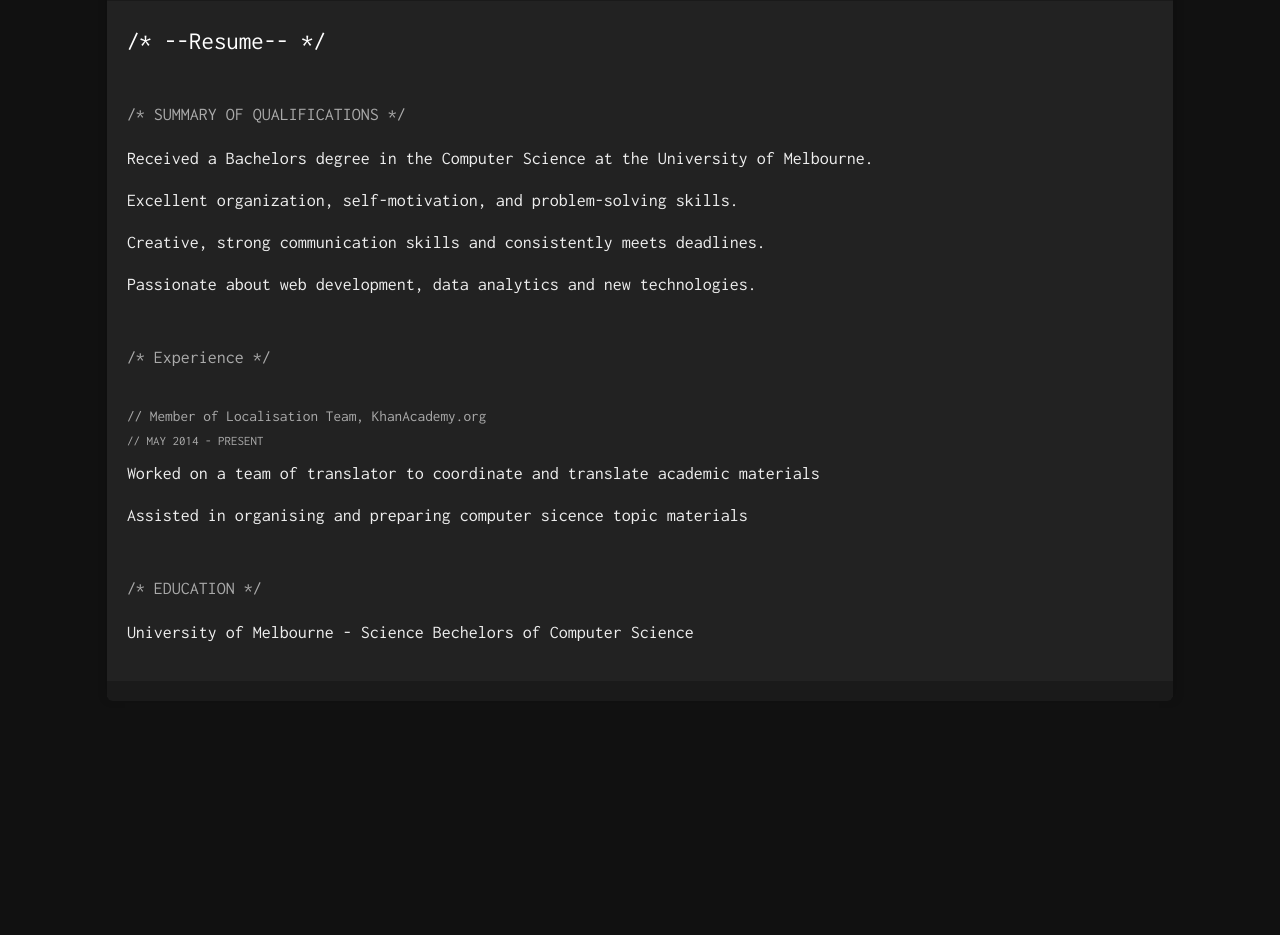
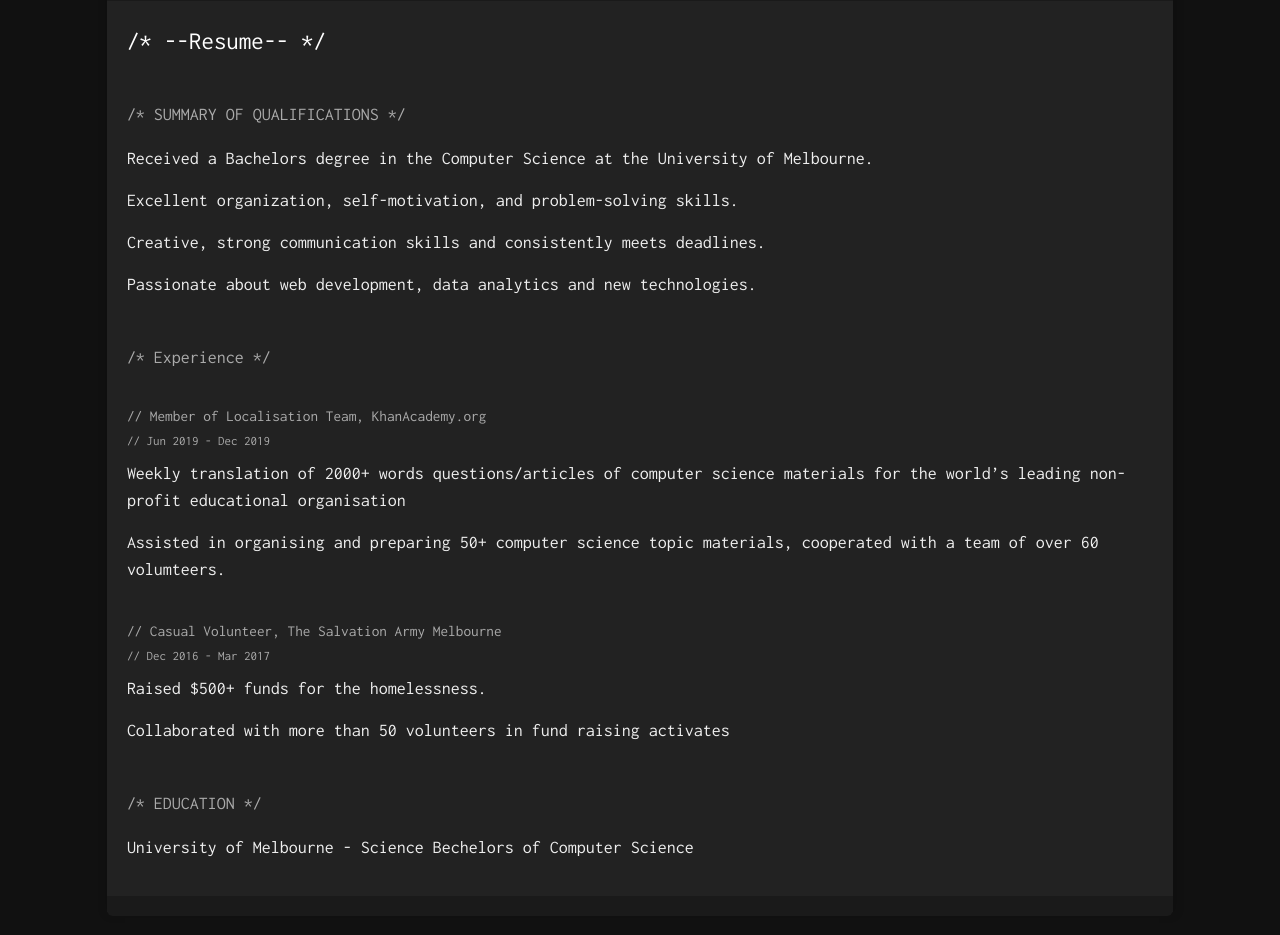
Before and after one commit to lokissue/Portfolio_website, a Gatsby site: page /about in a window 1280 px wide. Shown: the part 237-1172 px from the top of the page. Before the commit the page ends 994 px from the top, so only its background shows below. Built offline with nearby package versions, Linux system fonts and the light colour scheme; Gatsby itself is replaced by a stand-in of ours.

Commit message:
info update

```diff
--- a/src/components/Home.js
+++ b/src/components/Home.js
@@ -29,7 +29,7 @@ const Home = () => {
         <Button color='#21ebff'>
           <a href= "about" >ABOUT ME</a>
           <a href="projects" >PROJECTS</a>
-          <a href="https://www.dropbox.com/s/j3f85vf9xtkbxpx/Luoming%20Zhang%20-%20CV.pdf?dl=1" >RESUME <FaDownload /></a>
+          <a href="https://www.dropbox.com/s/44ksuhylumx1o3a/Luoming%20Zhang%20-%20Resume.docx?dl=1" >RESUME <FaDownload /></a>
         </Button>
       </SiteTitle>
 
--- a/src/pages/about.js
+++ b/src/pages/about.js
@@ -29,10 +29,17 @@ export default class About extends React.Component {
 
               <h4>&#047;&#042; Experience &#042;&#047;</h4>
               <h5>&#047;&#047; Member of Localisation Team, KhanAcademy.org</h5>
-              <span className="time">&#047;&#047; MAY 2014 - PRESENT</span>
+              <span className="time">&#047;&#047; Jun 2019 - Dec 2019</span>
               <ul>
-                <li>Worked on a team of translator to coordinate and translate academic materials</li>
-                <li>Assisted in organising and preparing computer sicence topic materials</li>
+                <li>Weekly translation of 2000+ words questions/articles of computer science materials for the world’s leading non-profit educational organisation</li>
+                <li>Assisted in organising and preparing 50+ computer science topic materials, cooperated with a team of over 60 volumteers.</li>
+              </ul>
+
+              <h5>&#047;&#047; Casual Volunteer, The Salvation Army Melbourne</h5>
+              <span className="time">&#047;&#047; Dec 2016 - Mar 2017</span>
+              <ul>
+                <li>Raised $500+ funds for the homelessness.</li>
+                <li>Collaborated with more than 50 volunteers in fund raising activates  </li>
               </ul>
 
               <h4>&#047;&#042; EDUCATION &#042;&#047;</h4>
```
Also changed, not shown: src/components/VideoBillboard.js (deleted, +0 -28 lines).
